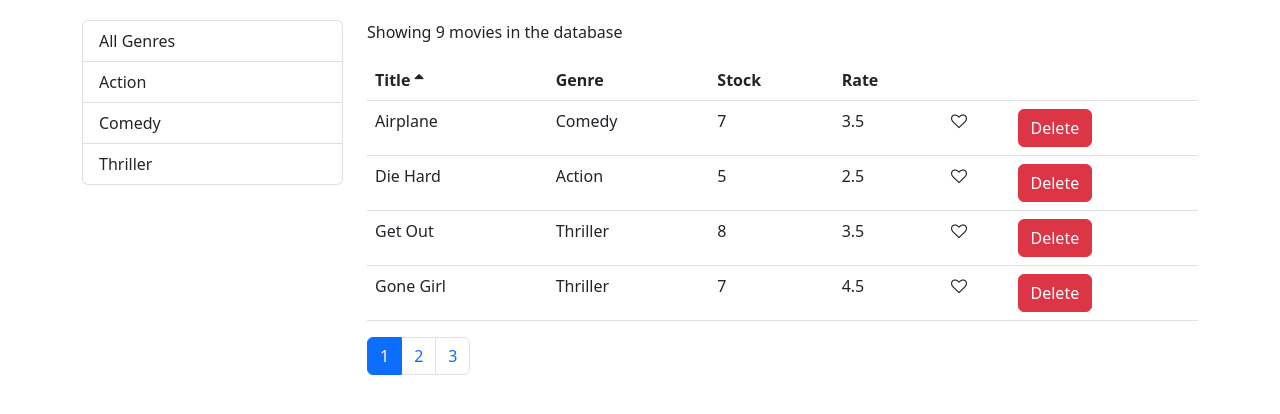
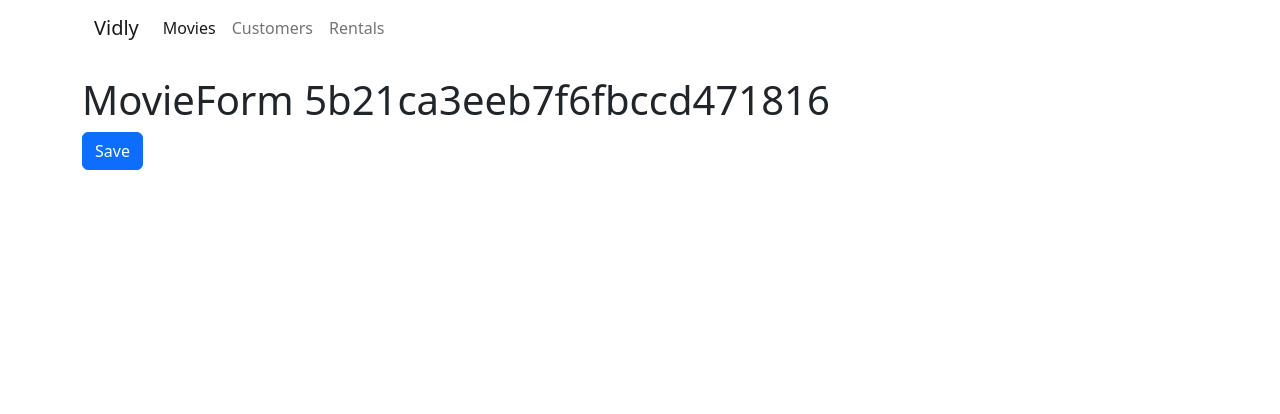
Before and after one commit to arishorts/blockflix, a React (Create React App) app: page /movies/5b21ca3eeb7f6fbccd471816 in a window 1280 px wide. Shown: the top 414 px of the page. Built offline with nearby package versions, Linux system fonts and the light colour scheme.

Commit message:
Added react-router-dom navigation bar and links to detail page for each movie

```diff
--- a/package.json
+++ b/package.json
@@ -12,7 +12,9 @@
     "prop-types": "^15.8.1",
     "react": "^18.2.0",
     "react-dom": "^18.2.0",
+    "react-router-dom": "^6.11.1",
     "react-scripts": "5.0.1",
+    "start": "^5.1.0",
     "web-vitals": "^2.1.4"
   },
   "scripts": {
--- a/src/App.css
+++ b/src/App.css
@@ -28,6 +28,10 @@
   color: #61dafb;
 }
 
+.navbar {
+  margin-bottom: 20px;
+}
+
 @keyframes App-logo-spin {
   from {
     transform: rotate(0deg);
--- a/src/App.js
+++ b/src/App.js
@@ -1,12 +1,30 @@
 import "./App.css";
-import { Component } from "react";
+import React, { Component } from "react";
+import { Route, Routes } from "react-router-dom";
+import Movies from "./components/movies";
+import NavBar from "./components/common/navbar";
+import NotFound from "./components/notFound";
+import Rentals from "./components/rentals";
+import Customers from "./components/customers";
+import MovieForm from "./components/movieForm";
 
 class App extends Component {
   render() {
     return (
-      <main className="container">
-        <h1>Vidly</h1>
-      </main>
+      <React.Fragment>
+        <main className="container">
+          <Routes>
+            <Route path="/" element={<NavBar />}>
+              <Route path="/" index element={<Movies />} />
+              <Route path="movies" element={<Movies />} />
+              <Route path="/movies/:id" index element={<MovieForm />} />
+              <Route path="customers" element={<Customers />} />
+              <Route path="rentals" element={<Rentals />} />
+              <Route path="*" element={<NotFound />} />
+            </Route>
+          </Routes>
+        </main>
+      </React.Fragment>
     );
   }
 }
--- /dev/null
+++ b/src/components/common/navbar.jsx
@@ -0,0 +1,49 @@
+import React from "react";
+import { Outlet, Link, NavLink } from "react-router-dom";
+
+const NavBar = () => {
+  return (
+    <React.Fragment>
+      <nav className="navbar navbar-expand-lg bg-body-tertiary">
+        <div className="container-fluid">
+          <NavLink className="navbar-brand" to="/">
+            Vidly
+          </NavLink>
+          <button
+            className="navbar-toggler"
+            type="button"
+            data-bs-toggle="collapse"
+            data-bs-target="#navbarNav"
+            aria-controls="navbarNav"
+            aria-expanded="false"
+            aria-label="Toggle navigation"
+          >
+            <span className="navbar-toggler-icon"></span>
+          </button>
+          <div className="collapse navbar-collapse" id="navbarNav">
+            <ul className="navbar-nav">
+              <li className="nav-item">
+                <NavLink className="nav-link" to="/movies">
+                  Movies
+                </NavLink>
+              </li>
+              <li className="nav-item">
+                <NavLink className="nav-link" to="/customers">
+                  Customers
+                </NavLink>
+              </li>
+              <li className="nav-item">
+                <NavLink className="nav-link" to="/rentals">
+                  Rentals
+                </NavLink>
+              </li>
+            </ul>
+          </div>
+        </div>
+      </nav>
+      <Outlet />
+    </React.Fragment>
+  );
+};
+
+export default NavBar;
--- /dev/null
+++ b/src/components/customers.jsx
@@ -0,0 +1,7 @@
+import React from "react";
+
+const Customers = () => {
+  return <h1>Customers</h1>;
+};
+
+export default Customers;
--- /dev/null
+++ b/src/components/movieForm.jsx
@@ -0,0 +1,23 @@
+import React from "react";
+import { useParams, useNavigate } from "react-router-dom";
+
+const MovieForm = () => {
+  const { id } = useParams();
+  const navigate = useNavigate();
+
+  const handleSave = () => {
+    // Navigate to /products
+    navigate("/movies");
+  };
+
+  return (
+    <div>
+      <h1>MovieForm {id}</h1>
+      <button className="btn btn-primary" onClick={() => handleSave()}>
+        Save
+      </button>
+    </div>
+  );
+};
+
+export default MovieForm;
--- a/src/components/moviesTable.jsx
+++ b/src/components/moviesTable.jsx
@@ -1,10 +1,17 @@
 import React, { Component } from "react";
 import Table from "./common/table";
 import Like from "./common/like";
+import { Link } from "react-router-dom";
 
 class MoviesTable extends Component {
   columns = [
-    { path: "title", label: "Title" },
+    {
+      path: "title",
+      label: "Title",
+      content: (movie) => (
+        <Link to={`/movies/${movie._id}`}>{movie.title}</Link>
+      ),
+    },
     { path: "genre.name", label: "Genre" },
     { path: "numberInStock", label: "Stock" },
     { path: "dailyRentalRate", label: "Rate" },
--- /dev/null
+++ b/src/components/notFound.jsx
@@ -0,0 +1,7 @@
+import React from "react";
+
+const NotFound = () => {
+  return <h1>Not Found</h1>;
+};
+
+export default NotFound;
--- /dev/null
+++ b/src/components/rentals.jsx
@@ -0,0 +1,7 @@
+import React from "react";
+
+const Rentals = () => {
+  return <h1>Rentals</h1>;
+};
+
+export default Rentals;
--- a/src/index.css
+++ b/src/index.css
@@ -5,7 +5,6 @@
     sans-serif;
   -webkit-font-smoothing: antialiased;
   -moz-osx-font-smoothing: grayscale;
-  padding: 20px 0 0 0;
 }
 
 code {
--- a/src/index.js
+++ b/src/index.js
@@ -4,14 +4,15 @@
 import reportWebVitals from "./reportWebVitals";
 import "bootstrap/dist/css/bootstrap.css";
 import "font-awesome/css/font-awesome.css";
-import Movies from "./components/movies";
+import { BrowserRouter } from "react-router-dom";
+import App from "./App";
 
 const root = ReactDOM.createRoot(document.getElementById("root"));
 root.render(
   <React.StrictMode>
-    <div className="container" style={{ outline: "none", userSelect: "none" }}>
-      <Movies />
-    </div>
+    <BrowserRouter>
+      <App />
+    </BrowserRouter>
   </React.StrictMode>
 );
 
```
Also changed, not shown: 1 other file (tests, documents, lock files or other folders).
